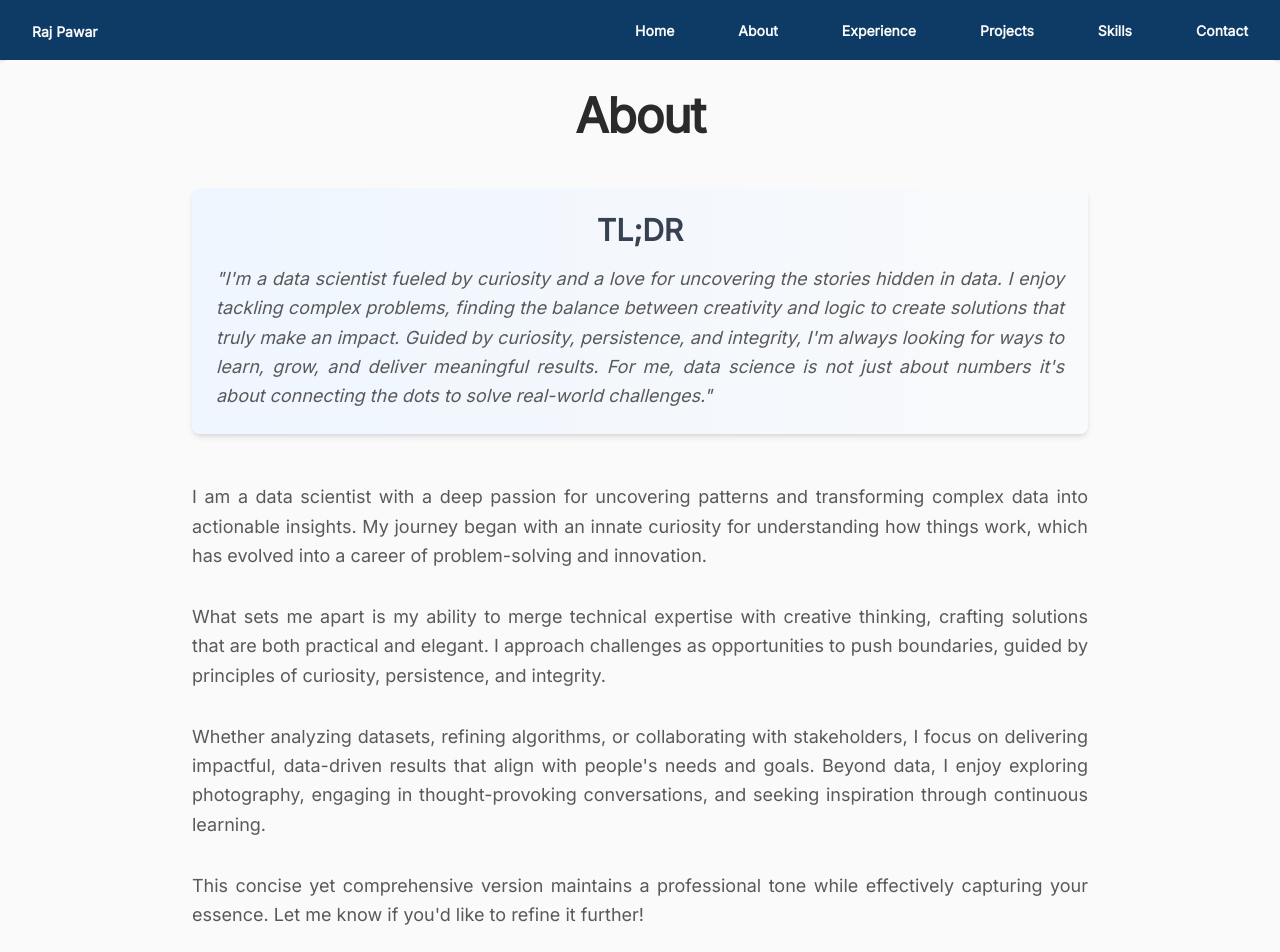
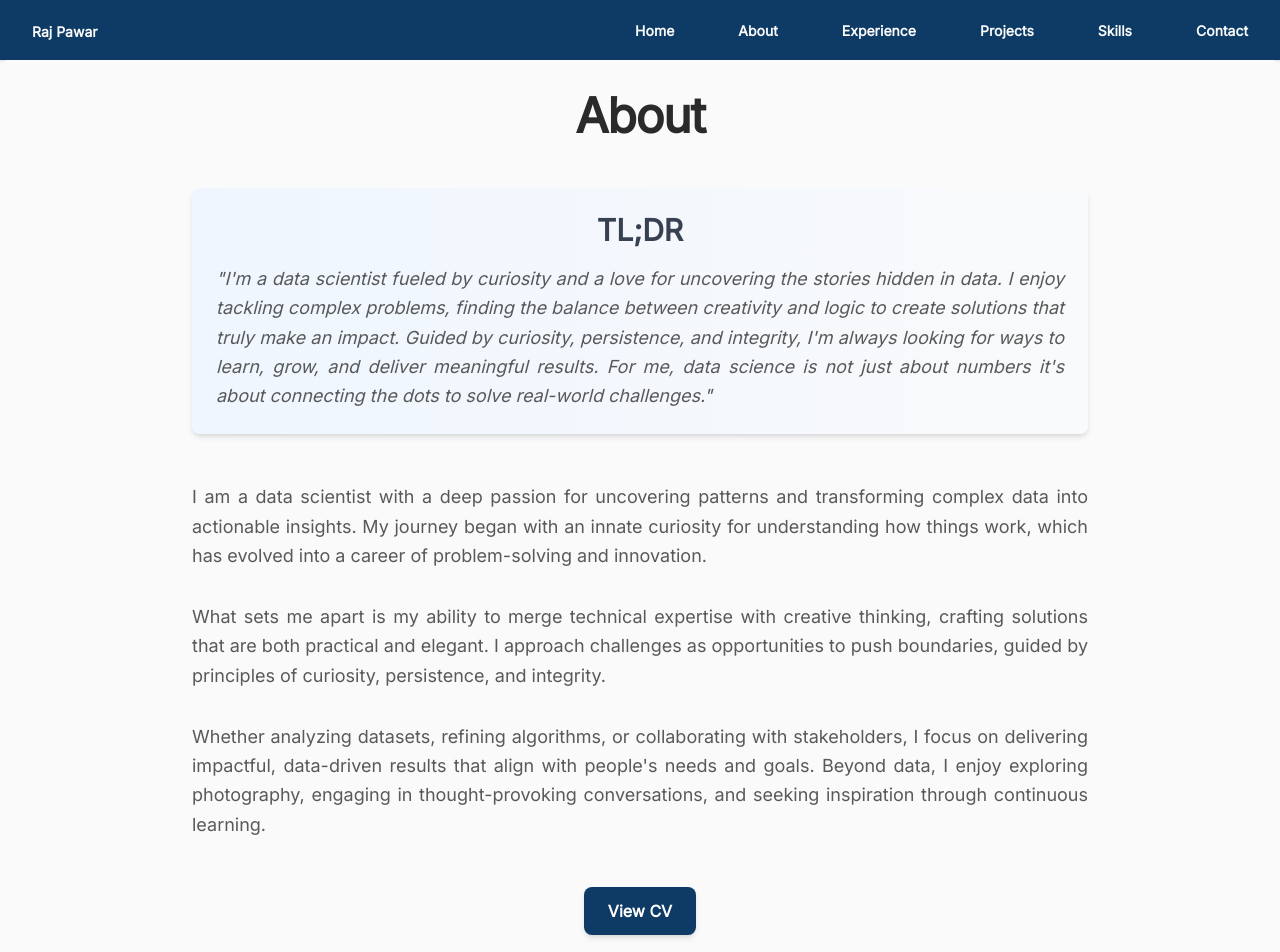
Before and after one commit to r-a-j/portfolio-v4, an Angular app: page /about in a window 1280 px wide. Shown: the top 952 px of the page. Built offline with nearby package versions, Linux system fonts and the light colour scheme.

Commit message:
Update about-data.ts to refine content for clarity and conciseness

```diff
--- a/src/app/data/about-data.ts
+++ b/src/app/data/about-data.ts
@@ -4,8 +4,7 @@ export const ABOUT_CONTENT = {
     paragraphs: [
         'I am a data scientist with a deep passion for uncovering patterns and transforming complex data into actionable insights. My journey began with an innate curiosity for understanding how things work, which has evolved into a career of problem-solving and innovation.',
         'What sets me apart is my ability to merge technical expertise with creative thinking, crafting solutions that are both practical and elegant. I approach challenges as opportunities to push boundaries, guided by principles of curiosity, persistence, and integrity.',
-        'Whether analyzing datasets, refining algorithms, or collaborating with stakeholders, I focus on delivering impactful, data-driven results that align with people\'s needs and goals. Beyond data, I enjoy exploring photography, engaging in thought-provoking conversations, and seeking inspiration through continuous learning.',
-        'This concise yet comprehensive version maintains a professional tone while effectively capturing your essence. Let me know if you\'d like to refine it further!',
+        'Whether analyzing datasets, refining algorithms, or collaborating with stakeholders, I focus on delivering impactful, data-driven results that align with people\'s needs and goals. Beyond data, I enjoy exploring photography, engaging in thought-provoking conversations, and seeking inspiration through continuous learning.'
     ],
     buttonText: 'View CV',
     modalTitle: 'Raj Pawar - CV',
```
